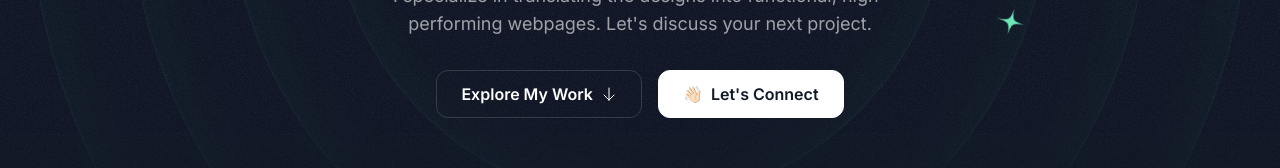
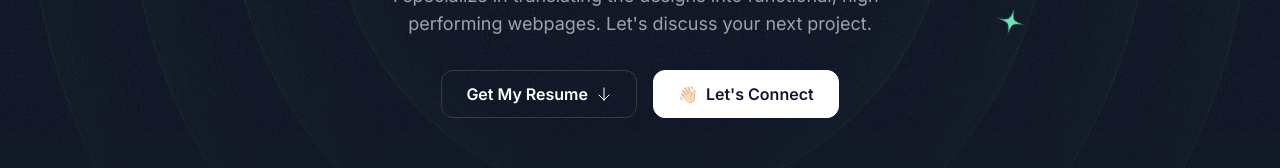
Before and after one commit to princedalsaniya/singlePagePortfolio_V1, a Next.js app: page / in a window 1280 px wide. Shown: the part 572-740 px from the top of the page. Built offline with nearby package versions, Linux system fonts and the light colour scheme; a web font is replaced by a local one.

Commit message:
feat: added resume and able to download

```diff
--- a/src/app/sections/Hero.tsx
+++ b/src/app/sections/Hero.tsx
@@ -85,10 +85,12 @@ export const HeroSection = () => {
           </p>
         </div>
         <div className="flex flex-col md:flex-row justify-center items-center mt-8 gap-4">
-          <button className="inline-flex items-center gap-2 border border-white/15 rounded-xl px-6 h-12 cursor-pointer hover:bg-white hover:text-gray-900">
-            <span className="font-semibold">Explore My Work</span>
-            <ArrowDown className="size-4" />
-          </button>
+          <a href="/PrinceResume.pdf" download>
+            <button className="inline-flex items-center gap-2 border border-white/15 rounded-xl px-6 h-12 cursor-pointer hover:bg-white hover:text-gray-900">
+              <span className="font-semibold">Get My Resume</span>
+              <ArrowDown className="size-4" />
+            </button>
+          </a>
           <a href="mailto:pdalsaniya1@gmail.com">
             <button className="inline-flex items-center gap-2 border border-white bg-white text-gray-900 px-6 h-12 rounded-xl cursor-pointer hover:bg-transparent hover:text-white">
               <span>👋🏻</span>
```
Also changed, not shown: 1 other file (tests, documents, lock files or other folders).
